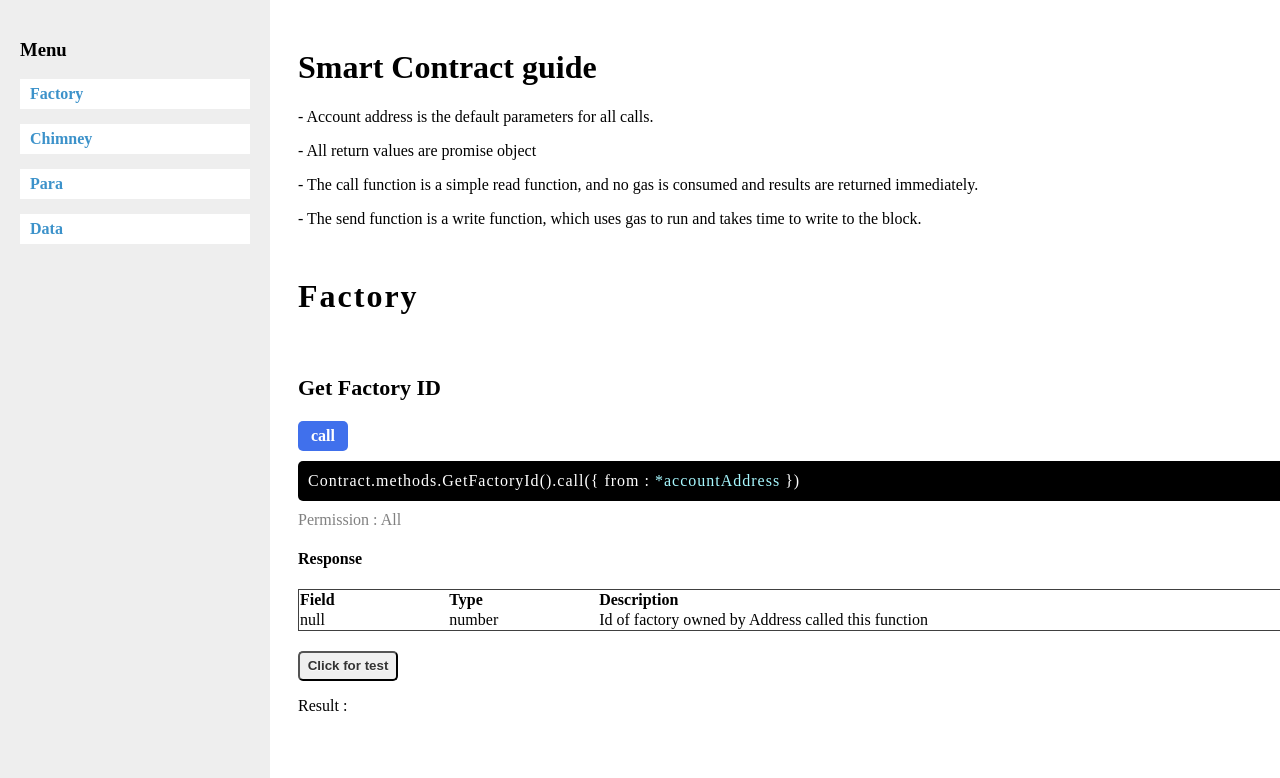
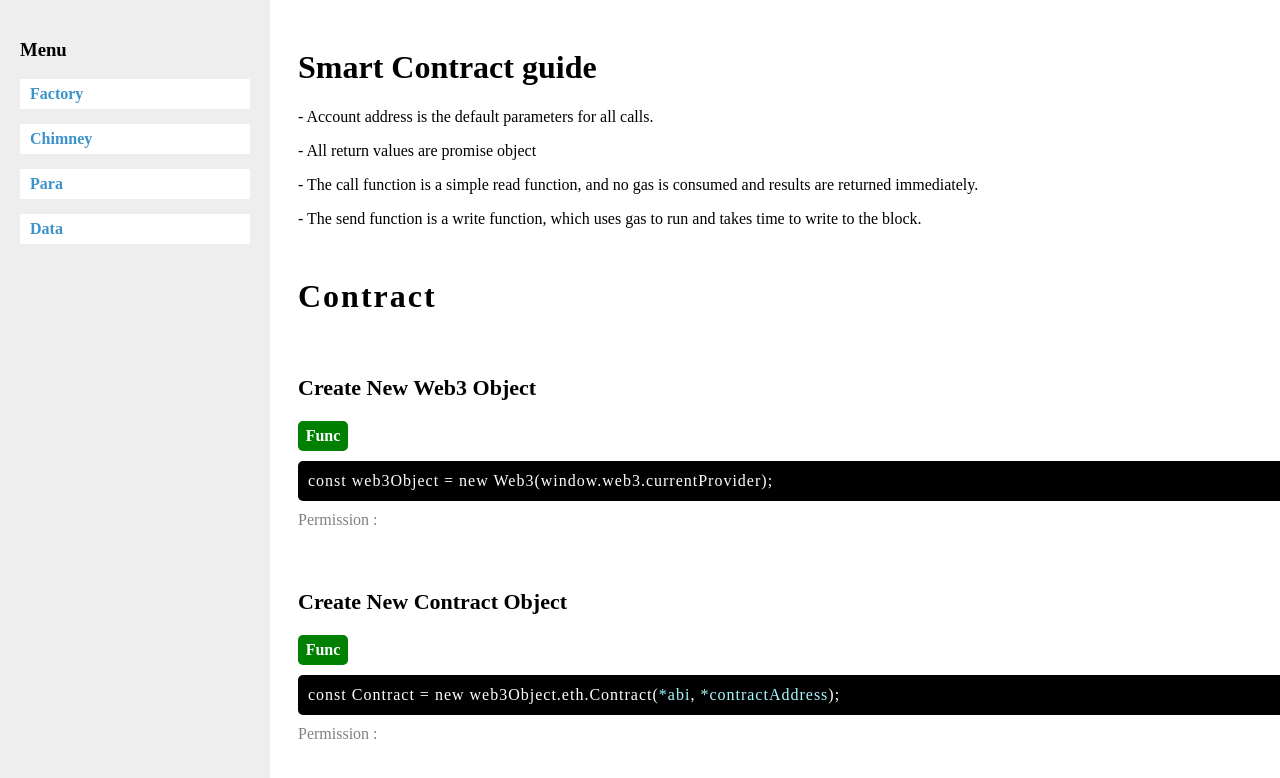
Before and after one commit to ghwlchlaks/interview-blockchain, a React (Create React App) app: page / in a window 1280 px wide. Shown: the top 778 px of the page. Built offline with nearby package versions, Linux system fonts and the light colour scheme.

Commit message:
테이블 css 추가

```diff
--- a/src/components/App/App.css
+++ b/src/components/App/App.css
@@ -78,6 +78,20 @@
   border-image: initial;
 }
 
+.cgLjMM table th {
+  background: rgb(238, 238, 238);
+}
+
+.cgLjMM table th,
+.cgLjMM table td {
+  height: 30px;
+  text-indent: 10px;
+  border-width: 1px;
+  border-style: solid;
+  border-color: rgb(64, 64, 64);
+  border-image: initial;
+}
+
 .hzfKcW .inputDiv {
   height: 40px;
 }
--- a/src/components/App/App.js
+++ b/src/components/App/App.js
@@ -139,6 +139,37 @@ class App extends Component {
           </p>
         </div>
 
+        <div className="pages__Content-sc-1sxqz4u-1 dVKpwM">
+          <h1 className="label" tabIndex="0">
+            Contract
+          </h1>
+          <div className="code__Wrapper-k9e9h3-0 hWQzFJ">
+            <div className="code__Title-k9e9h3-1 gMMQQA">
+              Create New Web3 Object
+            </div>
+            <div className="code__Type-k9e9h3-2 gyBjzW">Func</div>
+            <div className="code__Method-k9e9h3-3 ksmAft">
+              const web3Object = new Web3(window.web3.currentProvider);
+            </div>
+            <div className="code__Permission-k9e9h3-4 idnNek">
+              Permission :{' '}
+            </div>
+          </div>
+          <div className="code__Wrapper-k9e9h3-0 hWQzFJ">
+            <div className="code__Title-k9e9h3-1 gMMQQA">
+              Create New Contract Object
+            </div>
+            <div className="code__Type-k9e9h3-2 gyBjzW">Func</div>
+            <div className="code__Method-k9e9h3-3 ksmAft">
+              const Contract = new web3Object.eth.Contract(<span>*abi</span>,{' '}
+              <span>*contractAddress</span>);
+            </div>
+            <div className="code__Permission-k9e9h3-4 idnNek">
+              Permission :{' '}
+            </div>
+          </div>
+        </div>
+
         {this.makeContents()}
       </div>
     );
```
